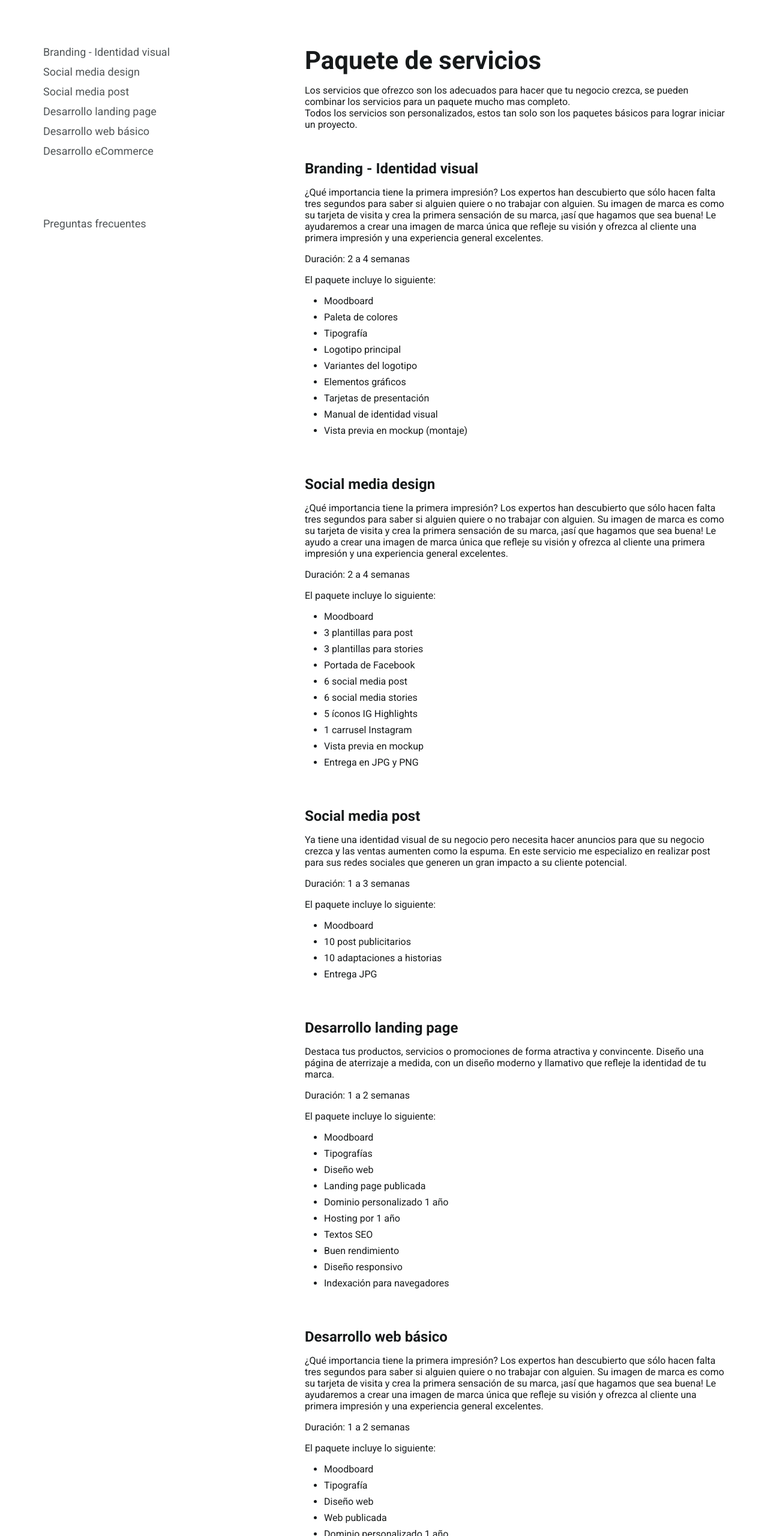
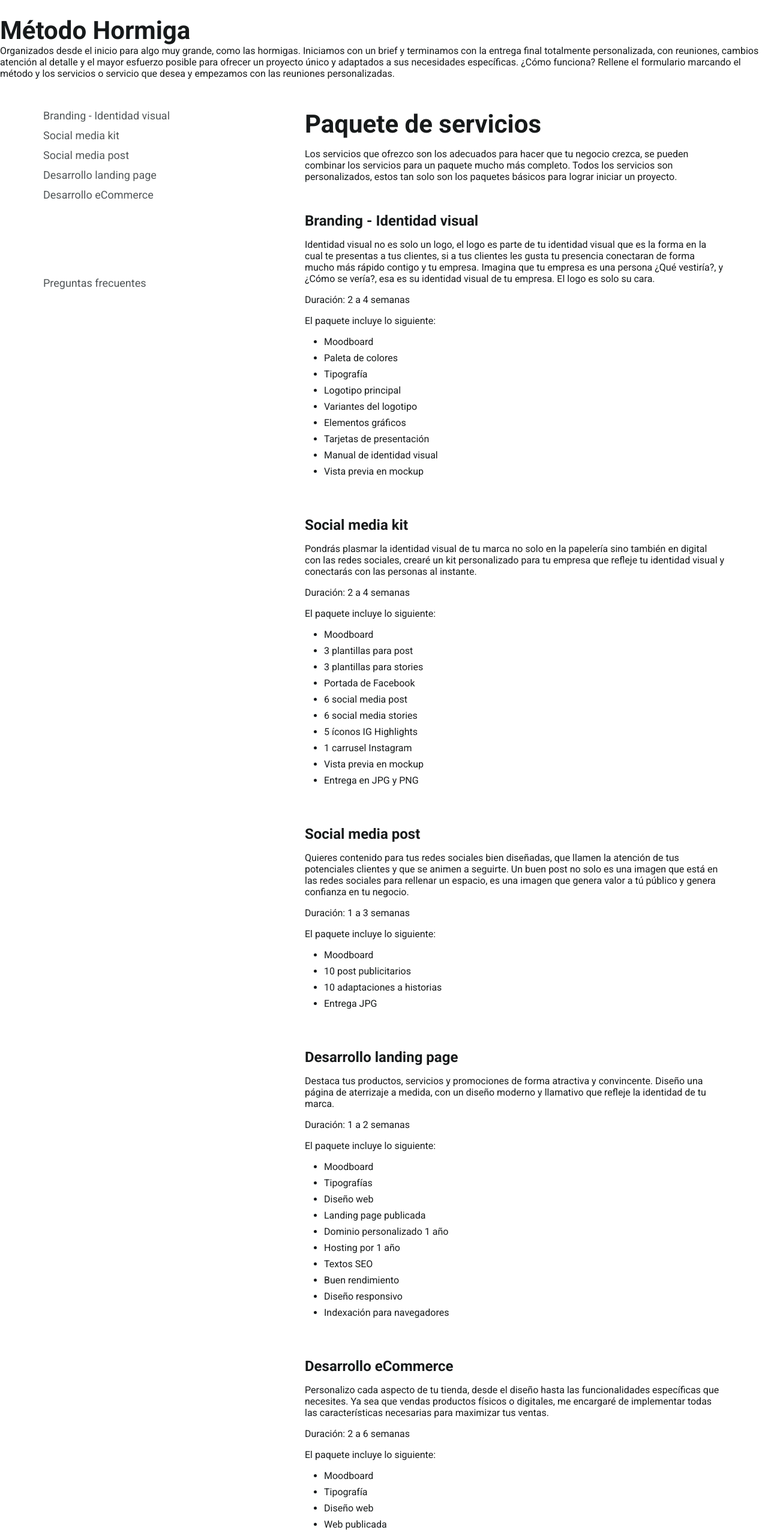
Before and after one commit to jackreategui/yaklez, a website: page servicios.html in a window 1280 px wide. Shown: the part 240-2800 px from the top of the page at 60% size. Drawn offline with nearby package versions, Linux system fonts and the light colour scheme.

Commit message:
mejore los textos y agregue texto de metodo 1

```diff
--- a/servicios.html
+++ b/servicios.html
@@ -19,9 +19,23 @@
     <header id="header"></header>
 
     <main>
-        <section class="titulo_serv">
-            <h1>SERVICIOS PROFESIONALES QUE SE ADAPTAN AL CLIENTE.</h1>
-            <p>Le presento los métodos de la agencia para el tipo de cliente con el que te identifiques. Ninguno es mejor que otro, solo cubre la necesidad que tiene en ese momento.</p>
+        <section>
+            <div class="titulo_serv">
+                <h1>SERVICIOS PROFESIONALES QUE SE ADAPTAN AL CLIENTE.</h1>
+                <p>Le presento los métodos de la agencia para el tipo de cliente con el que te identifiques. Ninguno es mejor que otro, solo cubre la necesidad que tiene en ese momento.</p>
+            </div>
+
+            <div class="metodos">
+                <div class="metodo1">
+                    <h2>Método Hormiga</h2>
+                    <p>
+                        Organizados desde el inicio para algo muy grande, como las hormigas. Iniciamos con un brief y terminamos con la entrega final totalmente personalizada, con reuniones, cambios atención al detalle y el mayor esfuerzo posible para ofrecer un proyecto único y adaptados a sus necesidades específicas.
+                        <span>¿Cómo funciona?</span>
+                        Rellene el formulario marcando el método y los servicios o servicio que desea y empezamos con las reuniones personalizadas.
+                    </p>
+                </div>
+                <div class="metodo2"></div>
+            </div>
         </section>
 
         <div class="serv_container">
@@ -31,7 +45,7 @@
                         <a href="#serv1">Branding - Identidad visual</a>
                     </li>
                     <li>
-                        <a href="#serv2">Social media design</a>
+                        <a href="#serv2">Social media kit</a>
                     </li>
                     <li>
                         <a href="#serv3">Social media post</a>
@@ -40,10 +54,7 @@
                         <a href="#serv4">Desarrollo landing page</a>
                     </li>
                     <li>
-                        <a href="#serv5">Desarrollo web básico</a>
-                    </li>
-                    <li>
-                        <a href="#serv6">Desarrollo eCommerce</a>
+                        <a href="#serv5">Desarrollo eCommerce</a>
                     </li>
                 </ul>
                 <ul>
@@ -56,14 +67,14 @@
                 <div class="titulo_sev">
                     <h2 class="titulo_sev_h2">Paquete de servicios</h2>
                     <p class="titulo_sev_p">
-                        Los servicios que ofrezco son los adecuados para hacer que tu negocio crezca, se pueden combinar los servicios para un paquete mucho mas completo.<br>Todos los servicios son personalizados, estos tan solo son los paquetes básicos para lograr iniciar un proyecto.
+                        Los servicios que ofrezco son los adecuados para hacer que tu negocio crezca, se pueden combinar los servicios para un paquete mucho más completo. Todos los servicios son personalizados, estos tan solo son los paquetes básicos para lograr iniciar un proyecto.
                     </p>
                 </div>
 
                 <div class="servicio" id="serv1">
                     <h3 class="servicio_h3">Branding - Identidad visual</h3>
                     <p class="servicio_p">
-                        ¿Qué importancia tiene la primera impresión? Los expertos han descubierto que sólo hacen falta tres segundos para saber si alguien quiere o no trabajar con alguien. Su imagen de marca es como su tarjeta de visita y crea la primera sensación de su marca, ¡así que hagamos que sea buena! Le ayudaremos a crear una imagen de marca única que refleje su visión y ofrezca al cliente una primera impresión y una experiencia general excelentes.
+                        Identidad visual no es solo un logo, el logo es parte de tu identidad visual que es la forma en la cual te presentas a tus clientes, si a tus clientes les gusta tu presencia conectaran de forma mucho más rápido contigo y tu empresa. Imagina que tu empresa es una persona ¿Qué vestiría?, y ¿Cómo se vería?, esa es su identidad visual de tu empresa. El logo es solo su cara.
                     </p>
                     <p class="servicio_p2">Duración: 2 a 4 semanas</p>
                     <p class="servicio_p3">
@@ -77,14 +88,14 @@
                             <li>Elementos gráficos</li>
                             <li>Tarjetas de presentación</li>
                             <li>Manual de identidad visual</li>
-                            <li>Vista previa en mockup (montaje)</li>
+                            <li>Vista previa en mockup</li>
                         </ul>
                     </p>
                 </div>
                 <div class="servicio" id="serv2">
-                    <h3 class="servicio_h3">Social media design</h3>
+                    <h3 class="servicio_h3">Social media kit</h3>
                     <p class="servicio_p">
-                        ¿Qué importancia tiene la primera impresión? Los expertos han descubierto que sólo hacen falta tres segundos para saber si alguien quiere o no trabajar con alguien. Su imagen de marca es como su tarjeta de visita y crea la primera sensación de su marca, ¡así que hagamos que sea buena! Le ayudo a crear una imagen de marca única que refleje su visión y ofrezca al cliente una primera impresión y una experiencia general excelentes.
+                        Pondrás plasmar la identidad visual de tu marca no solo en la papelería sino también en digital con las redes sociales, crearé un kit personalizado para tu empresa que refleje tu identidad visual y conectarás con las personas al instante.
                     </p>
                     <p class="servicio_p2">Duración: 2 a 4 semanas</p>
                     <p class="servicio_p3">
@@ -106,7 +117,7 @@
                 <div class="servicio" id="serv3">
                     <h3 class="servicio_h3">Social media post</h3>
                     <p class="servicio_p">
-                        Ya tiene una identidad visual de su negocio pero necesita hacer anuncios para que su negocio crezca y las ventas aumenten como la espuma. En este servicio me especializo en realizar post para sus redes sociales que generen un gran impacto a su cliente potencial.
+                        Quieres contenido para tus redes sociales bien diseñadas, que llamen la atención de tus potenciales clientes y que se animen a seguirte. Un buen post no solo es una imagen que está en las redes sociales para rellenar un espacio, es una imagen que genera valor a tú público y genera confianza en tu negocio.
                     </p>
                     <p class="servicio_p2">Duración: 1 a 3 semanas</p>
                     <p class="servicio_p3">
@@ -122,7 +133,7 @@
                 <div class="servicio" id="serv4">
                     <h3 class="servicio_h3">Desarrollo landing page</h3>
                     <p class="servicio_p">
-                        Destaca tus productos, servicios o promociones de forma atractiva y convincente. Diseño una página de aterrizaje a medida, con un diseño moderno y llamativo que refleje la identidad de tu marca.
+                        Destaca tus productos, servicios y promociones de forma atractiva y convincente. Diseño una página de aterrizaje a medida, con un diseño moderno y llamativo que refleje la identidad de tu marca.
                     </p>
                     <p class="servicio_p2">Duración: 1 a 2 semanas</p>
                     <p class="servicio_p3">
@@ -142,31 +153,9 @@
                     </p>
                 </div>
                 <div class="servicio" id="serv5">
-                    <h3 class="servicio_h3">Desarrollo web básico</h3>
-                    <p class="servicio_p">
-                        ¿Qué importancia tiene la primera impresión? Los expertos han descubierto que sólo hacen falta tres segundos para saber si alguien quiere o no trabajar con alguien. Su imagen de marca es como su tarjeta de visita y crea la primera sensación de su marca, ¡así que hagamos que sea buena! Le ayudaremos a crear una imagen de marca única que refleje su visión y ofrezca al cliente una primera impresión y una experiencia general excelentes.
-                    </p>
-                    <p class="servicio_p2">Duración: 1 a 2 semanas</p>
-                    <p class="servicio_p3">
-                        El paquete incluye lo siguiente:
-                        <ul class="servicio_p3_ul">
-                            <li>Moodboard</li>
-                            <li>Tipografía</li>
-                            <li>Diseño web</li>
-                            <li>Web publicada</li>
-                            <li>Dominio personalizado 1 año</li>
-                            <li>Hosting por 1 año</li>
-                            <li>Textos SEO</li>
-                            <li>Buen rendimiento</li>
-                            <li>Diseño responsivo</li>
-                            <li>Indexación para navegadores</li>
-                        </ul>
-                    </p>
-                </div>
-                <div class="servicio" id="serv6">
                     <h3 class="servicio_h3">Desarrollo eCommerce</h3>
                     <p class="servicio_p">
-                        Personalizo cada aspecto de tu tienda, desde el diseño hasta las funcionalidades específicas que necesites. Ya sea que vendas productos físicos o digitales, nuestro equipo experto en desarrollo web se encargará de implementar todas las características necesarias para maximizar tus ventas.
+                        Personalizo cada aspecto de tu tienda, desde el diseño hasta las funcionalidades específicas que necesites. Ya sea que vendas productos físicos o digitales, me encargaré de implementar todas las características necesarias para maximizar tus ventas.
                     </p>
                     <p class="servicio_p2">Duración: 2 a 6 semanas</p>
                     <p class="servicio_p3">
```
